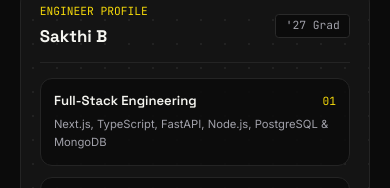
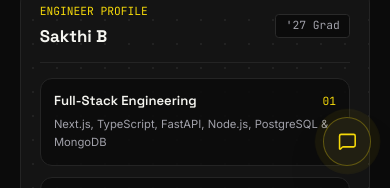
Before and after one commit to b-Sakthi/portfolio, a Next.js app: page / in a window 390 px wide. Shown: the part 656-844 px from the top of the page. Built offline with nearby package versions, Linux system fonts and the light colour scheme; no server answers.

Commit message:
feat: add custom quick-action floating button for mobile and desktop

```diff
--- a/app/layout.tsx
+++ b/app/layout.tsx
@@ -1,6 +1,7 @@
 import type { Metadata, Viewport } from "next";
 import { Inter, JetBrains_Mono, Space_Grotesk } from "next/font/google";
 import { AnalyticsTracker } from "@/components/AnalyticsTracker";
+import { FloatingActionButton } from "@/components/FloatingActionButton";
 import { MotionProvider } from "@/components/MotionProvider";
 import { siteConfig } from "@/lib/site-config";
 import "./globals.css";
@@ -96,6 +97,7 @@ export default function RootLayout({
         <MotionProvider>
           <AnalyticsTracker />
           {children}
+          <FloatingActionButton />
         </MotionProvider>
       </body>
     </html>
--- /dev/null
+++ b/components/FloatingActionButton.tsx
@@ -0,0 +1,110 @@
+"use client";
+
+import { AnimatePresence, motion, useReducedMotion } from "framer-motion";
+import { ArrowUp, Mail, MessageSquare, X } from "lucide-react";
+import Link from "next/link";
+import { usePathname } from "next/navigation";
+import { useEffect, useState } from "react";
+import { siteConfig } from "@/lib/site-config";
+
+export function FloatingActionButton() {
+  const pathname = usePathname() || "/";
+  const [open, setOpen] = useState(false);
+  const [showScrollTop, setShowScrollTop] = useState(false);
+  const shouldReduceMotion = useReducedMotion();
+
+  // Show "Back to top" after scrolling down 300px
+  useEffect(() => {
+    const handleScroll = () => {
+      setShowScrollTop(window.scrollY > 300);
+    };
+    window.addEventListener("scroll", handleScroll, { passive: true });
+    return () => window.removeEventListener("scroll", handleScroll);
+  }, []);
+
+  const scrollToTop = () => {
+    window.scrollTo({ top: 0, behavior: "smooth" });
+    setOpen(false);
+  };
+
+  return (
+    <aside
+      aria-label="Quick actions"
+      className="fixed right-5 bottom-6 z-40 flex flex-col items-end gap-3 pointer-events-auto"
+    >
+      <AnimatePresence>
+        {open && (
+          <motion.div
+            key="fab-menu"
+            initial={shouldReduceMotion ? { opacity: 0 } : { opacity: 0, scale: 0.85, y: 12 }}
+            animate={shouldReduceMotion ? { opacity: 1 } : { opacity: 1, scale: 1, y: 0 }}
+            exit={shouldReduceMotion ? { opacity: 0 } : { opacity: 0, scale: 0.85, y: 12 }}
+            transition={{ duration: 0.18, ease: "easeOut" }}
+            className="flex flex-col items-end gap-2.5 mb-1"
+          >
+            {/* Quick Contact Form Link */}
+            {pathname !== "/contact/" && pathname !== "/contact" && (
+              <Link
+                href="/contact/"
+                prefetch={false}
+                onClick={() => setOpen(false)}
+                className="group flex items-center gap-2.5 rounded-full border border-[#2A2A2A] bg-[#141414]/95 px-4 py-2 text-xs font-semibold text-[#F5F5F0] shadow-xl backdrop-blur-md transition-colors hover:border-[#F5D90A] hover:text-[#F5D90A]"
+              >
+                <span>Send a Message</span>
+                <span className="flex h-7 w-7 items-center justify-center rounded-full bg-[#0B0B0B] text-[#F5D90A]">
+                  <MessageSquare className="h-3.5 w-3.5" aria-hidden="true" />
+                </span>
+              </Link>
+            )}
+
+            {/* Direct Email Link */}
+            <a
+              href={`mailto:${siteConfig.email}`}
+              onClick={() => setOpen(false)}
+              className="group flex items-center gap-2.5 rounded-full border border-[#2A2A2A] bg-[#141414]/95 px-4 py-2 text-xs font-semibold text-[#F5F5F0] shadow-xl backdrop-blur-md transition-colors hover:border-[#F5D90A] hover:text-[#F5D90A]"
+            >
+              <span>Email Sakthi</span>
+              <span className="flex h-7 w-7 items-center justify-center rounded-full bg-[#0B0B0B] text-[#F5D90A]">
+                <Mail className="h-3.5 w-3.5" aria-hidden="true" />
+              </span>
+            </a>
+
+            {/* Scroll to Top */}
+            {showScrollTop && (
+              <button
+                type="button"
+                onClick={scrollToTop}
+                className="group flex items-center gap-2.5 rounded-full border border-[#2A2A2A] bg-[#141414]/95 px-4 py-2 text-xs font-semibold text-[#F5F5F0] shadow-xl backdrop-blur-md transition-colors hover:border-[#F5D90A] hover:text-[#F5D90A]"
+              >
+                <span>Scroll to Top</span>
+                <span className="flex h-7 w-7 items-center justify-center rounded-full bg-[#0B0B0B] text-[#F5D90A]">
+                  <ArrowUp className="h-3.5 w-3.5" aria-hidden="true" />
+                </span>
+              </button>
+            )}
+          </motion.div>
+        )}
+      </AnimatePresence>
+
+      {/* Main Trigger Button */}
+      <button
+        type="button"
+        onClick={() => setOpen((prev) => !prev)}
+        aria-expanded={open}
+        aria-label={open ? "Close quick actions menu" : "Open quick actions menu"}
+        className="group relative flex h-13 w-13 items-center justify-center rounded-full border border-[#F5D90A]/30 bg-[#141414] text-[#F5D90A] shadow-2xl transition-all duration-200 hover:scale-105 hover:border-[#F5D90A] hover:bg-[#F5D90A] hover:text-[#0B0B0B] focus-visible:outline-2 focus-visible:outline-[#F5D90A] active:scale-95"
+      >
+        <span
+          aria-hidden="true"
+          className="absolute inset-0 rounded-full bg-[#F5D90A]/10 animate-ping pointer-events-none"
+          style={{ animationDuration: "3s" }}
+        />
+        {open ? (
+          <X className="h-5 w-5 transition-transform duration-200" aria-hidden="true" />
+        ) : (
+          <MessageSquare className="h-5 w-5 transition-transform duration-200" aria-hidden="true" />
+        )}
+      </button>
+    </aside>
+  );
+}
```
